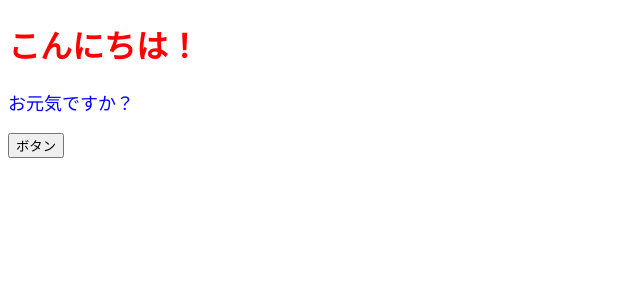
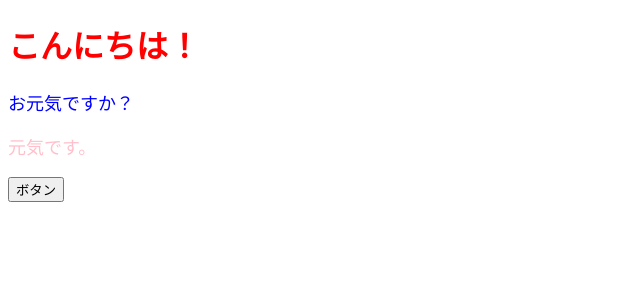
Before and after one commit to yota-g/learnReact, a React (Create React App) app: page / in a window 1280 px wide. Shown: the top 300 px of the page, without its empty margins (0-640 px from the left). Built offline with nearby package versions, Linux system fonts and the light colour scheme.

Commit message:
learn 44 about props

```diff
--- a/src/App.jsx
+++ b/src/App.jsx
@@ -1,15 +1,30 @@
 import React from "react";
+import ColorfullMessage from "./components/ColorfullMessage";
 
 const App = () => {
   const onClickButton = () => alert();
-  const contentStyle = {
-    color: "blue",
-    fontSize: "18px"
-  };
+  // const contentStyle = {
+  //   color: "blue",
+  //   fontSize: "18px"
+  // };
+  // const contentLadyStyle = {
+  //   color: 'pink',
+  //   fontSize: '18px'
+  // }
+  //毎回同じような設定をするのはめんどくさい。
+  //色と文章をpropsとして設定して使用できるようにする。
   return (
     <>
       <h1 style={{ color: "red" }}>こんにちは！</h1>
-      <p style={contentStyle}>お元気ですか？</p>
+      {/* <p style={contentStyle}>お元気ですか？</p> */}
+      {/* <ColorfullMessage color="blue" message="お元気ですか？"/> */}
+      <ColorfullMessage color="blue">お元気ですか？</ColorfullMessage>
+      {/* タグで囲んだメッセージを表示するようにもできる。 */}
+      {/* propsを渡すときは渡す方と渡される側に変更が必要。　 */}
+      {/* 渡す方は、タグの中にpropsとして渡したい名称を記載する。名称は任意。
+      その名称　= の後に渡す内容を入れていくことができる。compoに対して、要素を渡すことで、compoにpropsを渡すことができる。*/}
+      {/* <ColorfullMessage color="pink" message="元気です。"/> */}
+      <ColorfullMessage color="pink">元気です。</ColorfullMessage>
       <button onClick={onClickButton}>ボタン</button>
     </>
   );
@@ -18,4 +33,10 @@ const App = () => {
 //cssのスタイルも当てることができる。　オブジェクトとしてcssを記載することができる。
 //valueは文字列で記載。  本来ならfont-sizeとなるが、jsxはfontSizeとキャメルケースで記載しないといけない。
 //直接書き込むこともできるし、cssをインポートもしても使用できる。
+
+//propsは、コンポーネントに対して、渡す引数のようなもの。
+//動的にコンポーネントを使用できるようにできる。
 export default App;
+//通常のexportだと分割代入になる。複数importできる。
+//export defaultはimportするときそれしかimportできない。
+//
--- /dev/null
+++ b/src/components/ColorfullMessage.jsx
@@ -0,0 +1,26 @@
+import React from "react";
+
+const ColorfullMessage = (props) => {
+  //変数を指定することでpropsを受け取ることができる・
+  // console.log(props);
+  //objとして渡ってきていることが確認できる。
+  //分割代入で煩雑なprops...のものをなくすことができる。
+  const { color, children } = props;
+  const contentStyle = {
+    // color: props.color,
+    // color: color, color:colorなので省略可能。
+    color,
+    fontSize: "18px"
+  };
+
+  return (
+    // <p style={contentStyle}>{props.message}</p>
+    // <p style={contentStyle}>{props.children}</p>
+    <p style={contentStyle}>{children}</p>
+    // タグの中に記載したものをpropsで渡すことができる。
+    //propsで直接渡すこともできる。childrenとしても渡せる。
+  );
+};
+//このままだと決まったものしか表示されないのでpropsを使用して変更を加える。
+
+export default ColorfullMessage;
```
